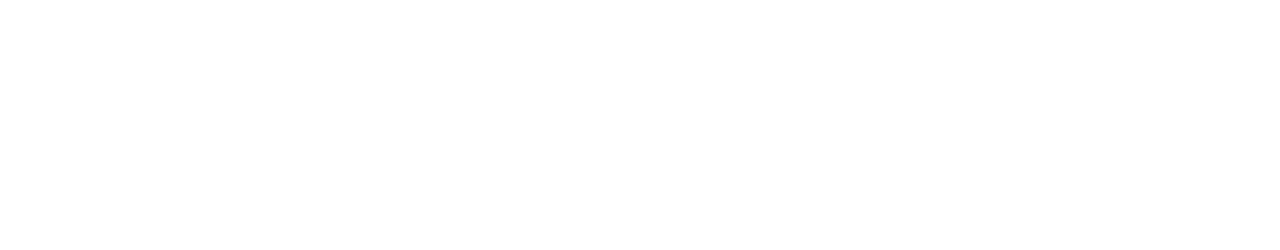
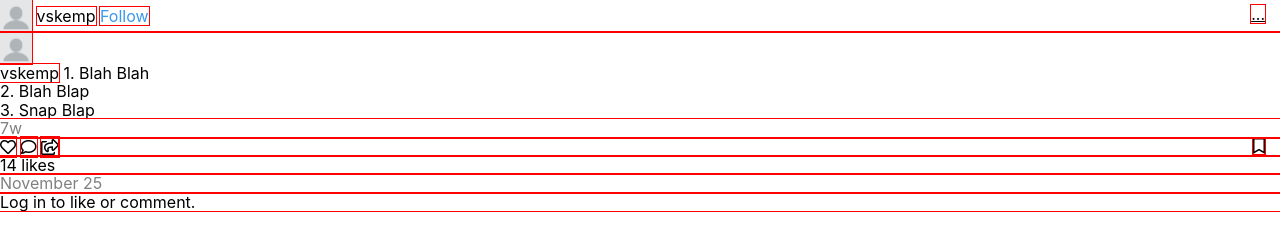
Before and after one commit to vskemp/dissecting-instagram, a plain HTML site: page index.html in a window 1280 px wide. Drawn offline with nearby package versions, Linux system fonts and the light colour scheme.

Commit message:
new line breaks and organization

```diff
--- a/index.html
+++ b/index.html
@@ -5,8 +5,56 @@
     <meta name="viewport" content="width=device-width, initial-scale=1.0">
     <meta http-equiv="X-UA-Compatible" content="ie=edge">
     <title>Instagramish</title>
+    <link rel="stylesheet" href="https://cdnjs.cloudflare.com/ajax/libs/normalize/8.0.1/normalize.min.css">
+    <link rel="stylesheet" href="https://cdnjs.cloudflare.com/ajax/libs/font-awesome/5.11.2/css/all.min.css">
+    <link rel="stylesheet" href="stylesheets/styles.css">
 </head>
 <body>
 
+    <div class="sidebar-header">
+        <!-- container -->
+        <div class="profile-pic">
+            <!--profile pic-->
+        </div>
+        <div class="username">
+            <!--user name-->
+            vskemp
+        </div>
+        <a href class="follow-link">
+            Follow
+        </a>
+        <a href class="dot-dot-dot">
+            ...
+        </a>
+    </div>
+
+    <div class="comments section">
+
+        <div class="owner comment"></div>
+                <div class="profile-pic"></div>
+                    <div class="username">vskemp</div>
+                    1. Blah Blah<br> 2. Blah Blap<br> 3. Snap Blap
+                    <div class="posted-when">
+                    7w
+                    </div>
+
+        <div class="action-icons">
+        <!--div.actions[tab]-->
+            <a href="#"><i class="far fa-heart"></i></a>
+            <a href="#"><i class="far fa-comment"></i></a>
+            <a href="#"><i class="far fa-share-square"></i></a>
+            <a href="#"><i class="far fa-bookmark"></i></a>
+            </div>
+            <div class="like-number">
+            14 likes
+            </div>
+            <div class="date">
+            November 25
+            </div>
+            <div class="Login-or-comment">
+            Log in to like or comment.
+            </div>
+    </div>
+
 </body>
 </html>
--- a/stylesheets/styles.css
+++ b/stylesheets/styles.css
@@ -0,0 +1,59 @@
+* {
+    box-sizing: border-box;
+    outline: 1px solid red;
+    font-family: -apple-system,BlinkMacSystemFont,"Segoe UI",Roboto,Helvetica,Arial,sans-serif;
+}
+
+
+.sidebar-header > * {
+    /*  "*" selects EVERYTHING */
+    display: inline-block;
+    vertical-align: middle;
+}
+
+
+.profile-pic {
+    background-image: url(../images/download.png);
+    background-size: cover;
+    /* background-size: cover keeps the aspect ration, but resizes to fit */
+    width: 32px;
+    height: 32px;
+
+}
+
+.follow-link {
+    color: #3897f0;
+    text-decoration: none;
+}
+
+.username {
+    display: inline-block;
+}
+
+.dot-dot-dot {
+    float: right;
+    color: black;
+    margin: 5px 15px 0 0;
+}
+
+.comments-section .username {
+    display: inline-block;
+    vertical-align: middle;
+}
+
+.posted-when {
+    color: grey;
+}
+
+.action-icons > a {
+    color: black;
+}
+
+.far.fa-bookmark {
+    float: right;
+    margin-right: 15px;
+}
+
+.date {
+    color: grey;
+}
```
Also changed, not shown: images/download.png (added).
